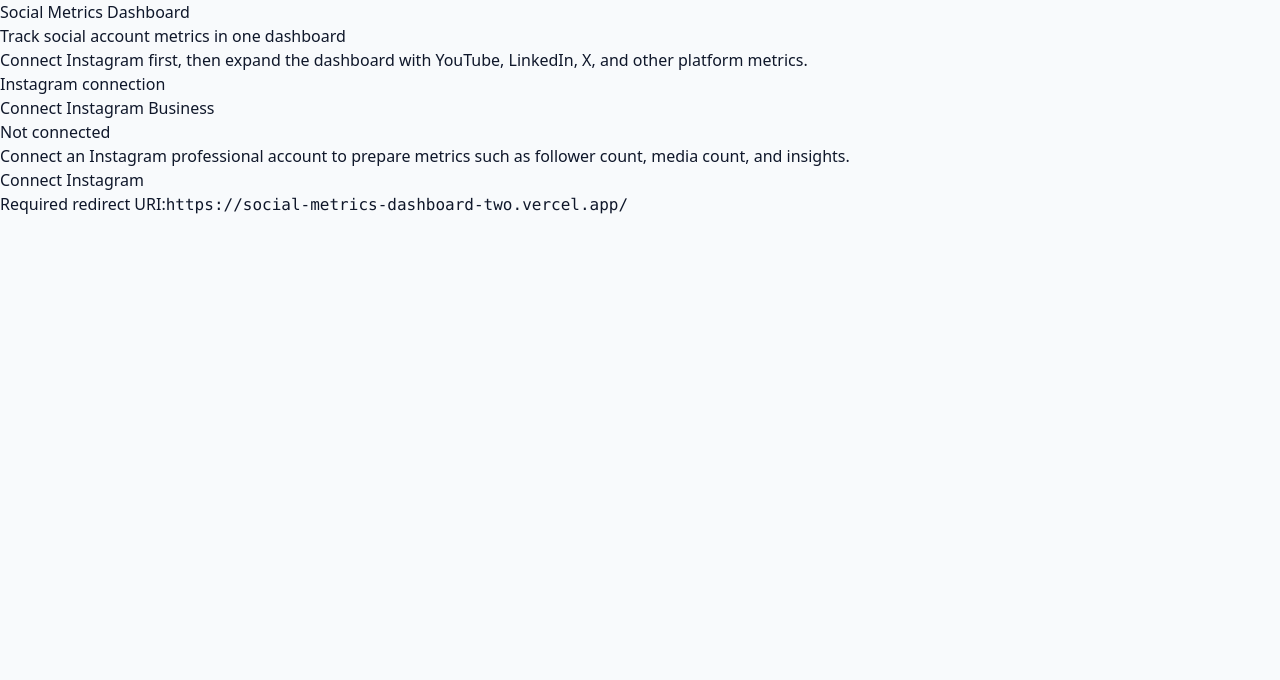
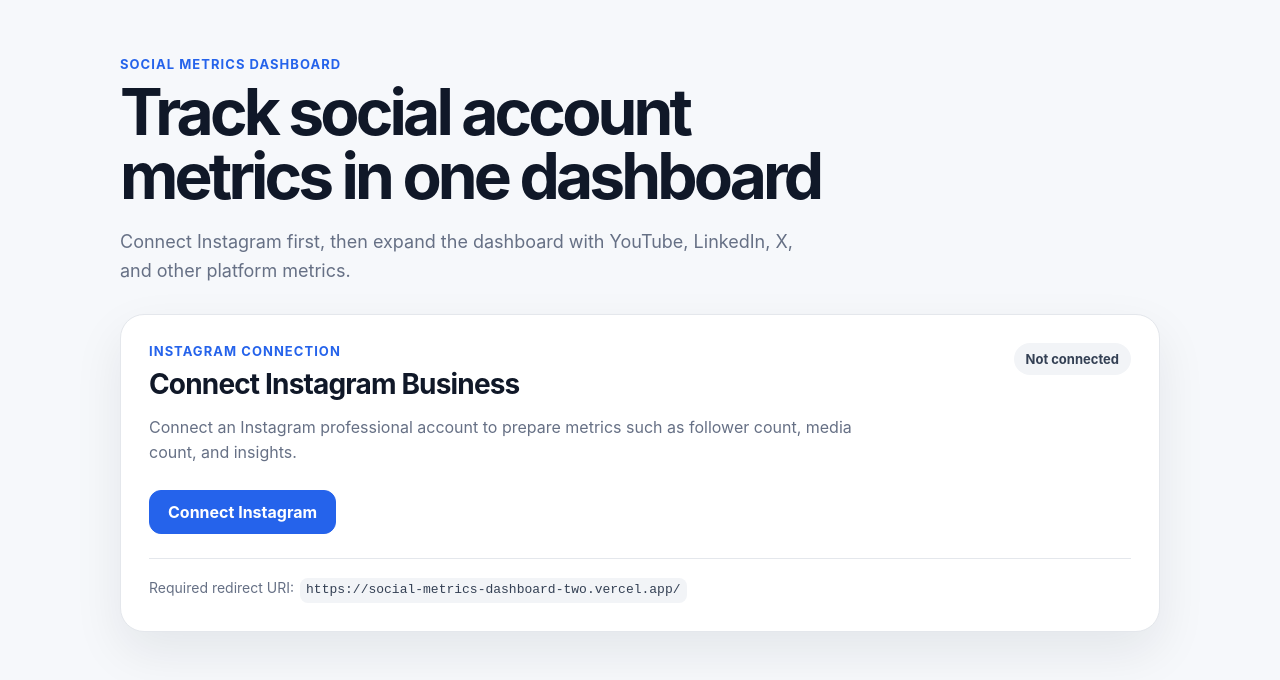
Before and after one commit to jinnymoon2/social-metrics-dashboard, a Next.js app: page / in a window 1280 px wide. Shown: the top 680 px of the page. Built offline with nearby package versions, Linux system fonts and the light colour scheme.

Commit message:
update: style instagram connection status panel

```diff
--- a/app/globals.css
+++ b/app/globals.css
@@ -1,18 +1,37 @@
-@import "tailwindcss";
-
 :root {
-  --background: #f8fafc;
-  --foreground: #0f172a;
+  --background: #f6f8fb;
+  --foreground: #101828;
+  --muted: #667085;
+  --card: #ffffff;
+  --border: #e4e7ec;
+  --primary: #2563eb;
+  --primary-hover: #1d4ed8;
+  --success-bg: #ecfdf3;
+  --success-text: #027a48;
+  --error-bg: #fef3f2;
+  --error-text: #b42318;
+  --warning-bg: #fffaeb;
+  --warning-text: #b54708;
 }
 
 * {
   box-sizing: border-box;
 }
 
+html,
 body {
   margin: 0;
+  min-height: 100%;
   background: var(--background);
   color: var(--foreground);
+  font-family:
+    Inter,
+    ui-sans-serif,
+    system-ui,
+    -apple-system,
+    BlinkMacSystemFont,
+    "Segoe UI",
+    sans-serif;
 }
 
 a {
@@ -20,8 +39,240 @@ a {
   text-decoration: none;
 }
 
+button,
 input,
-select,
-button {
+textarea,
+select {
   font: inherit;
 }
+
+.page {
+  width: min(1040px, calc(100% - 32px));
+  margin: 0 auto;
+  padding: 56px 0;
+}
+
+.hero {
+  margin-bottom: 28px;
+}
+
+.eyebrow {
+  margin: 0 0 8px;
+  color: var(--primary);
+  font-size: 13px;
+  font-weight: 700;
+  letter-spacing: 0.08em;
+  text-transform: uppercase;
+}
+
+.hero h1 {
+  max-width: 760px;
+  margin: 0;
+  font-size: clamp(36px, 6vw, 64px);
+  line-height: 1;
+  letter-spacing: -0.06em;
+}
+
+.hero p:not(.eyebrow) {
+  max-width: 680px;
+  margin: 20px 0 0;
+  color: var(--muted);
+  font-size: 18px;
+  line-height: 1.6;
+}
+
+.card {
+  border: 1px solid var(--border);
+  border-radius: 24px;
+  background: var(--card);
+  padding: 28px;
+  box-shadow: 0 20px 50px rgba(16, 24, 40, 0.08);
+}
+
+.cardHeader {
+  display: flex;
+  align-items: flex-start;
+  justify-content: space-between;
+  gap: 20px;
+}
+
+.card h2 {
+  margin: 0;
+  font-size: 28px;
+  letter-spacing: -0.03em;
+}
+
+.description {
+  max-width: 720px;
+  margin: 14px 0 0;
+  color: var(--muted);
+  line-height: 1.6;
+}
+
+.statusBadge {
+  display: inline-flex;
+  align-items: center;
+  justify-content: center;
+  min-width: 112px;
+  border-radius: 999px;
+  padding: 8px 12px;
+  font-size: 13px;
+  font-weight: 700;
+  background: #f2f4f7;
+  color: #344054;
+}
+
+.statusBadge.connected {
+  background: var(--success-bg);
+  color: var(--success-text);
+}
+
+.statusBadge.connecting {
+  background: var(--warning-bg);
+  color: var(--warning-text);
+}
+
+.statusBadge.error {
+  background: var(--error-bg);
+  color: var(--error-text);
+}
+
+.messageBox {
+  margin-top: 20px;
+  border-radius: 16px;
+  padding: 14px 16px;
+  background: #f2f4f7;
+  color: #344054;
+}
+
+.messageBox p {
+  margin: 0;
+  line-height: 1.5;
+}
+
+.messageBox.connected {
+  background: var(--success-bg);
+  color: var(--success-text);
+}
+
+.messageBox.connecting {
+  background: var(--warning-bg);
+  color: var(--warning-text);
+}
+
+.messageBox.error {
+  background: var(--error-bg);
+  color: var(--error-text);
+}
+
+.connectionDetails {
+  display: grid;
+  grid-template-columns: repeat(3, minmax(0, 1fr));
+  gap: 14px;
+  margin-top: 24px;
+}
+
+.metric {
+  border: 1px solid var(--border);
+  border-radius: 18px;
+  padding: 16px;
+  background: #fcfcfd;
+}
+
+.metric span {
+  display: block;
+  margin-bottom: 8px;
+  color: var(--muted);
+  font-size: 13px;
+}
+
+.metric strong {
+  display: block;
+  overflow-wrap: anywhere;
+  font-size: 18px;
+}
+
+.actions {
+  display: flex;
+  flex-wrap: wrap;
+  gap: 12px;
+  margin-top: 24px;
+}
+
+.primaryButton,
+.secondaryButton {
+  display: inline-flex;
+  align-items: center;
+  justify-content: center;
+  min-height: 44px;
+  border-radius: 12px;
+  padding: 0 18px;
+  font-weight: 700;
+  cursor: pointer;
+}
+
+.primaryButton {
+  border: 1px solid var(--primary);
+  background: var(--primary);
+  color: white;
+}
+
+.primaryButton:hover {
+  background: var(--primary-hover);
+}
+
+.secondaryButton {
+  border: 1px solid var(--border);
+  background: white;
+  color: var(--foreground);
+}
+
+.secondaryButton:hover {
+  background: #f9fafb;
+}
+
+.debugBox {
+  margin-top: 24px;
+  border-top: 1px solid var(--border);
+  padding-top: 18px;
+  color: var(--muted);
+  font-size: 14px;
+}
+
+.debugBox p {
+  margin: 0;
+  line-height: 1.6;
+}
+
+code {
+  display: inline-block;
+  margin-left: 6px;
+  border-radius: 8px;
+  background: #f2f4f7;
+  padding: 2px 6px;
+  color: #344054;
+  font-size: 13px;
+}
+
+@media (max-width: 760px) {
+  .page {
+    width: min(100% - 24px, 1040px);
+    padding: 32px 0;
+  }
+
+  .card {
+    padding: 20px;
+  }
+
+  .cardHeader {
+    flex-direction: column;
+  }
+
+  .connectionDetails {
+    grid-template-columns: 1fr;
+  }
+
+  .hero h1 {
+    font-size: 40px;
+  }
+}
```
